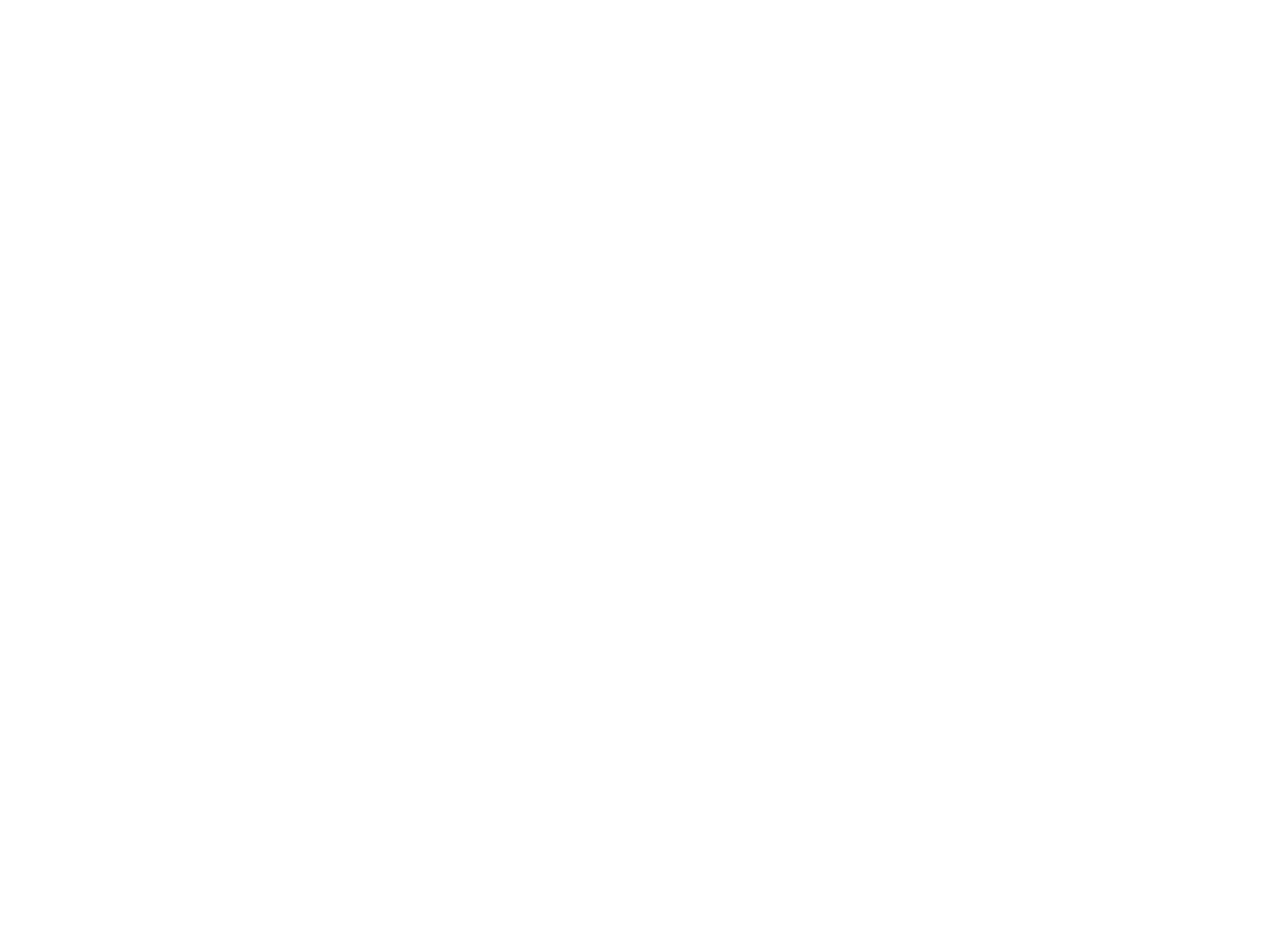
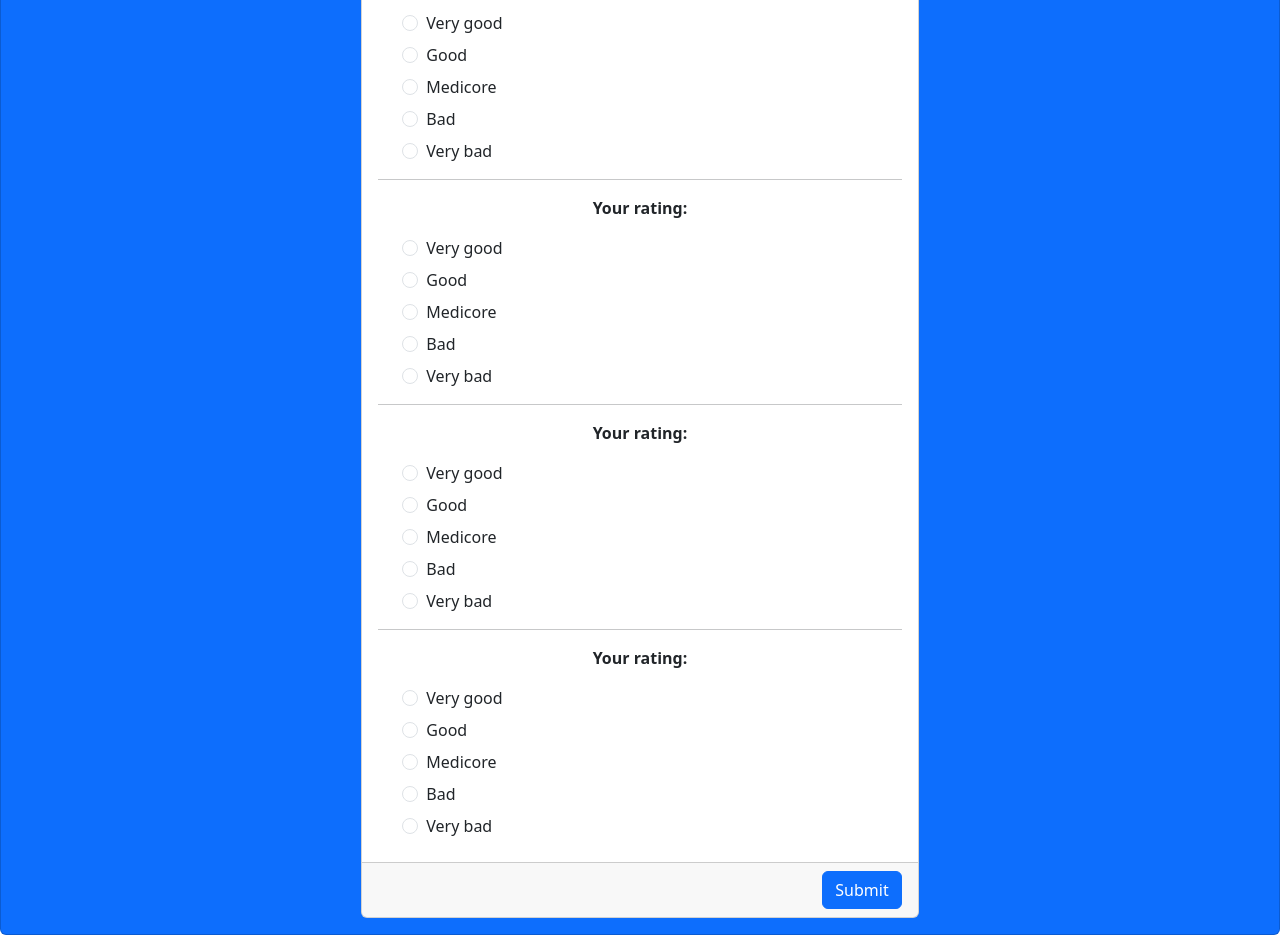
Before and after one commit to ihern/final-project-484, a React (Vite) app: page /survey in a window 1280 px wide. Before the commit this address had no page. Shown: the part 220-1155 px from the top of the page. Before the commit the page ends 800 px from the top, so only its background shows below. Built offline with nearby package versions, Linux system fonts and the light colour scheme.

Commit message:
Start implementation of client questionaire

```diff
--- a/src/App.tsx
+++ b/src/App.tsx
@@ -2,6 +2,7 @@
 import { BrowserRouter, Routes, Route} from 'react-router-dom';
 import LoginPage from './components/LoginPage';
 import MVP from './components/MVP';
+import PersonalSurvey from './components/PersonalSurvey';
 
 function App() {
   // const [count, setCount] = useState(0)
@@ -12,6 +13,7 @@
         <Routes>
           <Route path="/" element={ <LoginPage />} />
           <Route path="/mvp" element={ <MVP />} />
+          <Route path="/survey" element={ <PersonalSurvey />} />
         </Routes>
       </BrowserRouter>
     </>
--- /dev/null
+++ b/src/components/PersonalSurvey.tsx
@@ -0,0 +1,185 @@
+// import React, { useState } from 'react';
+// import React from 'react';
+// import { Link } from "react-router-dom";
+import 'bootstrap/dist/css/bootstrap.min.css';
+
+
+const PersonalSurvey = () => {
+
+  return (
+    <div className='card bg-primary'>
+    <div className="mx-0 mx-sm-auto card-body">
+        <div className="card">
+            <div className="card-body">
+                <div className="text-center">
+                <svg xmlns="http://www.w3.org/2000/svg" width="60" height="60" style={{ fill: '#ff6600' }} className="bi bi-arrow-through-heart-fill" viewBox="0 0 16 16">
+                    <path fill-rule="evenodd" d="M2.854 15.854A.5.5 0 0 1 2 15.5V14H.5a.5.5 0 0 1-.354-.854l1.5-1.5A.5.5 0 0 1 2 11.5h1.793l3.103-3.104a.5.5 0 1 1 .708.708L4.5 12.207V14a.5.5 0 0 1-.146.354l-1.5 1.5ZM16 3.5a.5.5 0 0 1-.854.354L14 2.707l-1.006 1.006c.236.248.44.531.6.845.562 1.096.585 2.517-.213 4.092-.793 1.563-2.395 3.288-5.105 5.08L8 13.912l-.276-.182A23.825 23.825 0 0 1 5.8 12.323L8.31 9.81a1.5 1.5 0 0 0-2.122-2.122L3.657 10.22a8.827 8.827 0 0 1-1.039-1.57c-.798-1.576-.775-2.997-.213-4.093C3.426 2.565 6.18 1.809 8 3.233c1.25-.98 2.944-.928 4.212-.152L13.292 2 12.147.854A.5.5 0 0 1 12.5 0h3a.5.5 0 0 1 .5.5v3Z"/>
+                </svg>
+                    <p>
+                    <strong>Starting Questionaire</strong>
+                    </p>
+                    <p>
+                    Answer questions based on the most accurate description
+                    of yourself!
+                    </p>
+                </div>
+
+                <hr />
+
+                <form className="px-4" action="">
+                    <p className="text-center"><strong>Your rating:</strong></p>
+
+                    <div className="form-check mb-2">
+                        <input className="form-check-input" type="radio" name="exampleForm" id="radio2Example1" />
+                        <label className="form-check-label" htmlFor="radio2Example1">
+                            Very good
+                        </label>
+                    </div>
+                    <div className="form-check mb-2">
+                        <input className="form-check-input" type="radio" name="exampleForm" id="radio2Example2" />
+                        <label className="form-check-label" htmlFor="radio2Example2">
+                            Good
+                        </label>
+                    </div>
+                    <div className="form-check mb-2">
+                        <input className="form-check-input" type="radio" name="exampleForm" id="radio2Example3" />
+                        <label className="form-check-label" htmlFor="radio2Example3">
+                            Medicore
+                        </label>
+                    </div>
+                    <div className="form-check mb-2">
+                        <input className="form-check-input" type="radio" name="exampleForm" id="radio2Example4" />
+                        <label className="form-check-label" htmlFor="radio2Example4">
+                            Bad
+                        </label>
+                    </div>
+                    <div className="form-check mb-2">
+                        <input className="form-check-input" type="radio" name="exampleForm" id="radio2Example5" />
+                        <label className="form-check-label" htmlFor="radio2Example5">
+                            Very bad
+                        </label>
+                    </div>
+
+                </form>
+                <hr />
+
+                <form className="px-4" action="">
+                    <p className="text-center"><strong>Your rating:</strong></p>
+
+                    <div className="form-check mb-2">
+                        <input className="form-check-input" type="radio" name="exampleForm" id="radio2Example1" />
+                        <label className="form-check-label" htmlFor="radio2Example1">
+                            Very good
+                        </label>
+                    </div>
+                    <div className="form-check mb-2">
+                        <input className="form-check-input" type="radio" name="exampleForm" id="radio2Example2" />
+                        <label className="form-check-label" htmlFor="radio2Example2">
+                            Good
+                        </label>
+                    </div>
+                    <div className="form-check mb-2">
+                        <input className="form-check-input" type="radio" name="exampleForm" id="radio2Example3" />
+                        <label className="form-check-label" htmlFor="radio2Example3">
+                            Medicore
+                        </label>
+                    </div>
+                    <div className="form-check mb-2">
+                        <input className="form-check-input" type="radio" name="exampleForm" id="radio2Example4" />
+                        <label className="form-check-label" htmlFor="radio2Example4">
+                            Bad
+                        </label>
+                    </div>
+                    <div className="form-check mb-2">
+                        <input className="form-check-input" type="radio" name="exampleForm" id="radio2Example5" />
+                        <label className="form-check-label" htmlFor="radio2Example5">
+                            Very bad
+                        </label>
+                    </div>
+
+                </form>
+                <hr />
+
+                <form className="px-4" action="">
+                    <p className="text-center"><strong>Your rating:</strong></p>
+
+                    <div className="form-check mb-2">
+                        <input className="form-check-input" type="radio" name="exampleForm" id="radio2Example1" />
+                        <label className="form-check-label" htmlFor="radio2Example1">
+                            Very good
+                        </label>
+                    </div>
+                    <div className="form-check mb-2">
+                        <input className="form-check-input" type="radio" name="exampleForm" id="radio2Example2" />
+                        <label className="form-check-label" htmlFor="radio2Example2">
+                            Good
+                        </label>
+                    </div>
+                    <div className="form-check mb-2">
+                        <input className="form-check-input" type="radio" name="exampleForm" id="radio2Example3" />
+                        <label className="form-check-label" htmlFor="radio2Example3">
+                            Medicore
+                        </label>
+                    </div>
+                    <div className="form-check mb-2">
+                        <input className="form-check-input" type="radio" name="exampleForm" id="radio2Example4" />
+                        <label className="form-check-label" htmlFor="radio2Example4">
+                            Bad
+                        </label>
+                    </div>
+                    <div className="form-check mb-2">
+                        <input className="form-check-input" type="radio" name="exampleForm" id="radio2Example5" />
+                        <label className="form-check-label" htmlFor="radio2Example5">
+                            Very bad
+                        </label>
+                    </div>
+
+                </form>
+                <hr />
+
+                <form className="px-4" action="">
+                    <p className="text-center"><strong>Your rating:</strong></p>
+
+                    <div className="form-check mb-2">
+                        <input className="form-check-input" type="radio" name="exampleForm" id="radio2Example1" />
+                        <label className="form-check-label" htmlFor="radio2Example1">
+                            Very good
+                        </label>
+                    </div>
+                    <div className="form-check mb-2">
+                        <input className="form-check-input" type="radio" name="exampleForm" id="radio2Example2" />
+                        <label className="form-check-label" htmlFor="radio2Example2">
+                            Good
+                        </label>
+                    </div>
+                    <div className="form-check mb-2">
+                        <input className="form-check-input" type="radio" name="exampleForm" id="radio2Example3" />
+                        <label className="form-check-label" htmlFor="radio2Example3">
+                            Medicore
+                        </label>
+                    </div>
+                    <div className="form-check mb-2">
+                        <input className="form-check-input" type="radio" name="exampleForm" id="radio2Example4" />
+                        <label className="form-check-label" htmlFor="radio2Example4">
+                            Bad
+                        </label>
+                    </div>
+                    <div className="form-check mb-2">
+                        <input className="form-check-input" type="radio" name="exampleForm" id="radio2Example5" />
+                        <label className="form-check-label" htmlFor="radio2Example5">
+                            Very bad
+                        </label>
+                    </div>
+
+                </form>
+            </div>
+            <div className="card-footer text-end">
+                <button type="button" className="btn btn-primary">Submit</button>
+            </div>
+        </div>
+    </div>
+    </div>
+  );
+};
+
+export default PersonalSurvey;
```
Also changed, not shown: public/Heart.svg (added).
